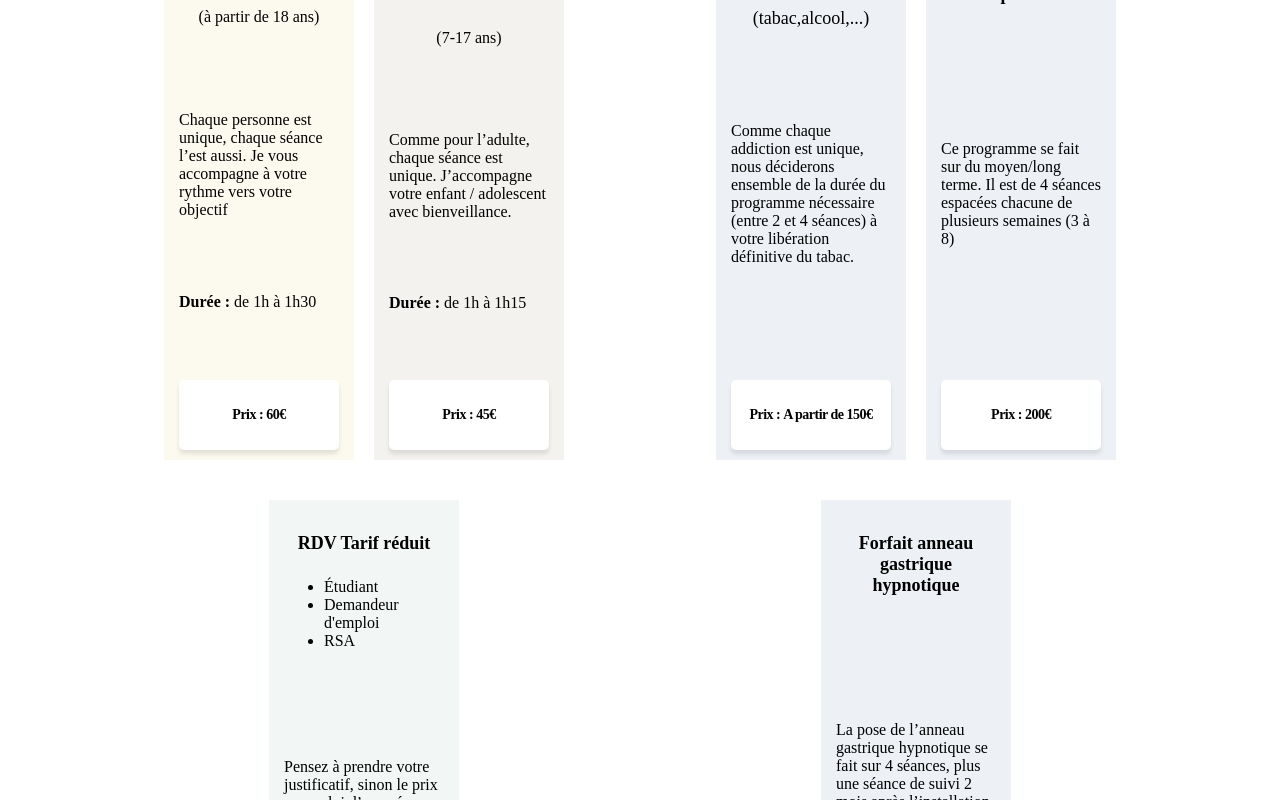
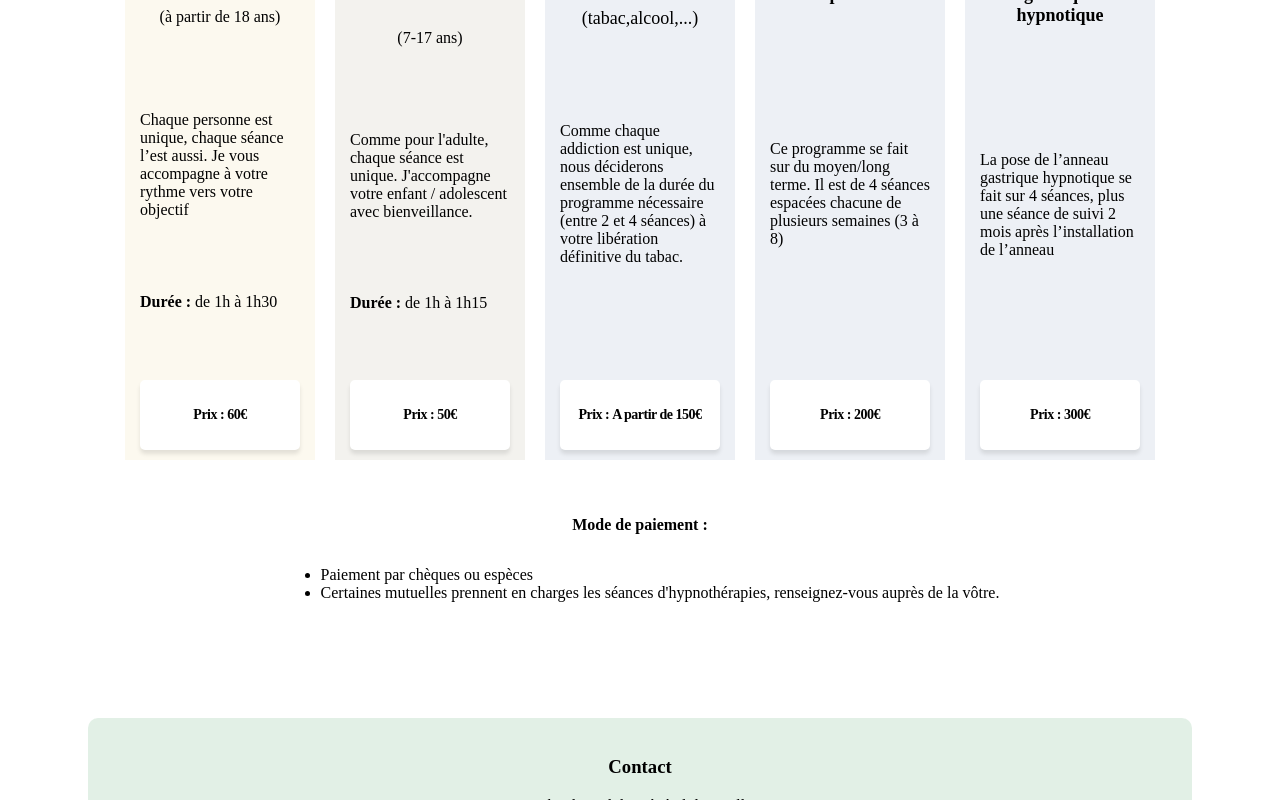
Before and after one commit to nicoriera/hypnose-frontend, a React (Create React App) app: page /tarifs in a window 1280 px wide. Shown: the part 420-1220 px from the top of the page. Built offline with nearby package versions, Linux system fonts and the light colour scheme; a web font is replaced by a local one.

Commit message:
update screens

```diff
--- a/src/pages/Accueil.js
+++ b/src/pages/Accueil.js
@@ -56,8 +56,7 @@ const Accueil = () => {
             <a
               href="https://www.resalib.fr/praticien/66295-christophe-baccou-hypnotherapeute-hendaye#newrdvmodal"
               target="_blank"
-              rel="noopener noreferrer"
-            >
+              rel="noopener noreferrer">
               <Button text="Prendre rendez-vous" />
             </a>
           </div>
@@ -86,8 +85,7 @@ const Accueil = () => {
                     className="accueil-pourquoi-link"
                     to="/presentation"
                     target="_blank"
-                    rel="noopener noreferrer"
-                  >
+                    rel="noopener noreferrer">
                     <Pourquoi
                       picture={PicturePlus}
                       alt="en_savoir_plus"
@@ -115,6 +113,9 @@ const Accueil = () => {
                   <li>
                     Formation complémentaire en gestion du poids et arrêt du
                     tabac
+                  </li>
+                  <li>
+                    Formation complémentaire en gestion des troubles du sommeil
                   </li>
                   <li>
                     Certifié technicien en PNL (programmation
@@ -165,8 +166,7 @@ const Accueil = () => {
                 <span className="bold">Email : </span>
                 <a
                   className="link-mail"
-                  href="mailto:christophebaccou.hypnose@gmail.com"
-                >
+                  href="mailto:christophebaccou.hypnose@gmail.com">
                   christophebaccou.hypnose@gmail.com
                 </a>
               </div>
--- a/src/pages/Qui.js
+++ b/src/pages/Qui.js
@@ -32,11 +32,12 @@ const Qui = () => {
               qu’un jour ou l’autre, je deviendrai hypnothérapeute.
             </p>
             <p>
-              Formé à l’hypnose Ericksonnienne et à la PNL (Programmation Neuro
-              Linguistique) au sein de l’école de Psychothérapie Psynapse
+              Formé à l'hypnose Ericksonnienne et à la PNL (Programmation Neuro
+              Linguistique) au sein de l'école de Psychothérapie Psynapse
               (Institut Européen reconnu par le World Hypnosis Organization
               (WHO)), je suis également diplômé de la spécialité gestion du
-              poids et arrêt du tabac.
+              poids et arrêt du tabac, ainsi qu'en gestion des troubles du
+              sommeil.
             </p>
             <p>
               Installé sur Hendaye au 14 boulevard Charles de Gaulle, je vous
--- a/src/pages/Tarifs.js
+++ b/src/pages/Tarifs.js
@@ -31,21 +31,11 @@ const Tarifs = () => {
               <Rdv
                 rdv="RDV enfant-adolescent"
                 soustitre="(7-17 ans)"
-                infos="Comme pour l’adulte, chaque séance est unique.
-            J’accompagne votre enfant / adolescent avec bienveillance."
-                duree=" de 1h à 1h15"
-                prix="45€"
-                color="#F3F2EE"
-              />
-              <Tarif
-                tarif="RDV Tarif réduit"
-                etudiant="Étudiant"
-                demandeur="Demandeur d'emploi"
-                rsa="RSA"
-                infos="Pensez à prendre votre justificatif, sinon le prix sera celui d’une séance adulte."
+                infos="Comme pour l'adulte, chaque séance est unique.
+            J'accompagne votre enfant / adolescent avec bienveillance."
                 duree=" de 1h à 1h15"
                 prix="50€"
-                color="#F2F7F6"
+                color="#F3F2EE"
               />
             </div>
             <div className="forfaits-blocs">
```
